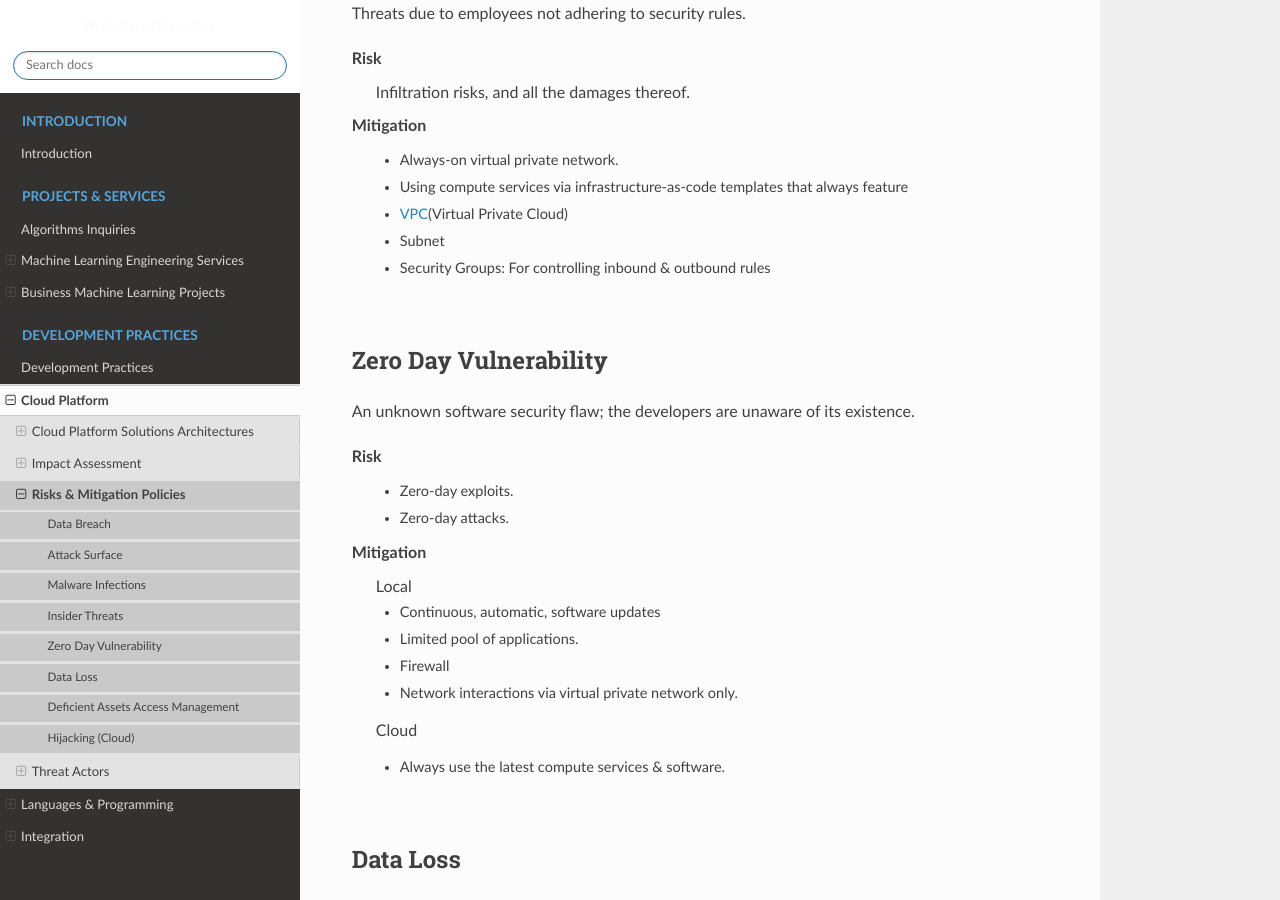
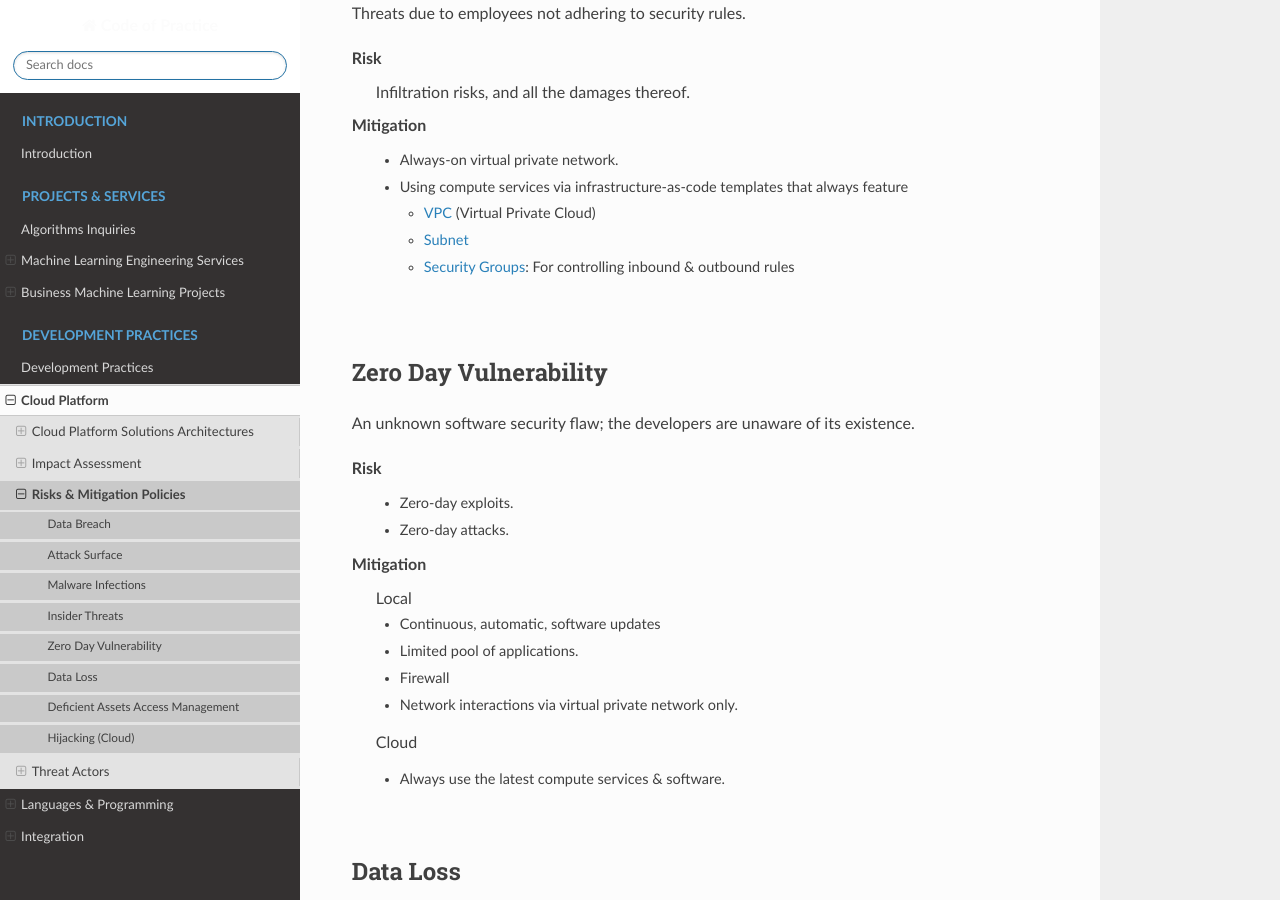
Before and after one commit to thereferences/practice, a Sphinx documentation site: the page built from docs/source/development/cloud/risks.md, in a window 1280 px wide and 900 px high, scrolled down 2111 px. Built offline with Sphinx 7.4.7 and the Read the Docs theme 2.0.0, drawn with Linux system fonts in a browser that asks for light colours.

Commit message:
Update docs/source/development/cloud/risks.md

```diff
--- a/docs/source/development/cloud/risks.md
+++ b/docs/source/development/cloud/risks.md
@@ -83,9 +83,14 @@ Threats due to employees not adhering to security rules.
     <dd>
         <ul>
         <li>Always-on virtual private network.</li>
-        <li>Using compute services via infrastructure-as-code templates that always feature</li>
+        <li>Using compute services via infrastructure-as-code templates that always feature
             <ul>
-            <li><a href="https&%2358;//docs.aws.amazon.com/vpc/latest/userguide/vpc-security-groups.html" title="VPC">VPC</a>(Virtual Private Cloud)</li><li>Subnet</li><li>Security Groups: For controlling inbound &amp; outbound rules</li></ul>
+            <li><a href="https&%2358;//docs.aws.amazon.com/vpc/latest/userguide/vpc-security-groups.html" target="_blank">VPC</a>
+(Virtual Private Cloud)</li>
+            <li><a href="https://docs.aws.amazon.com/vpc/latest/userguide/configure-subnets.html" target="_blank">Subnet</a></li>
+            <li><a href="https://docs.aws.amazon.com/vpc/latest/userguide/vpc-security-groups.html" target="_blank">Security Groups</a>:
+For controlling inbound &amp; outbound rules</li></ul>
+        </li>
         </ul>
     </dd>
 </dl>
```
